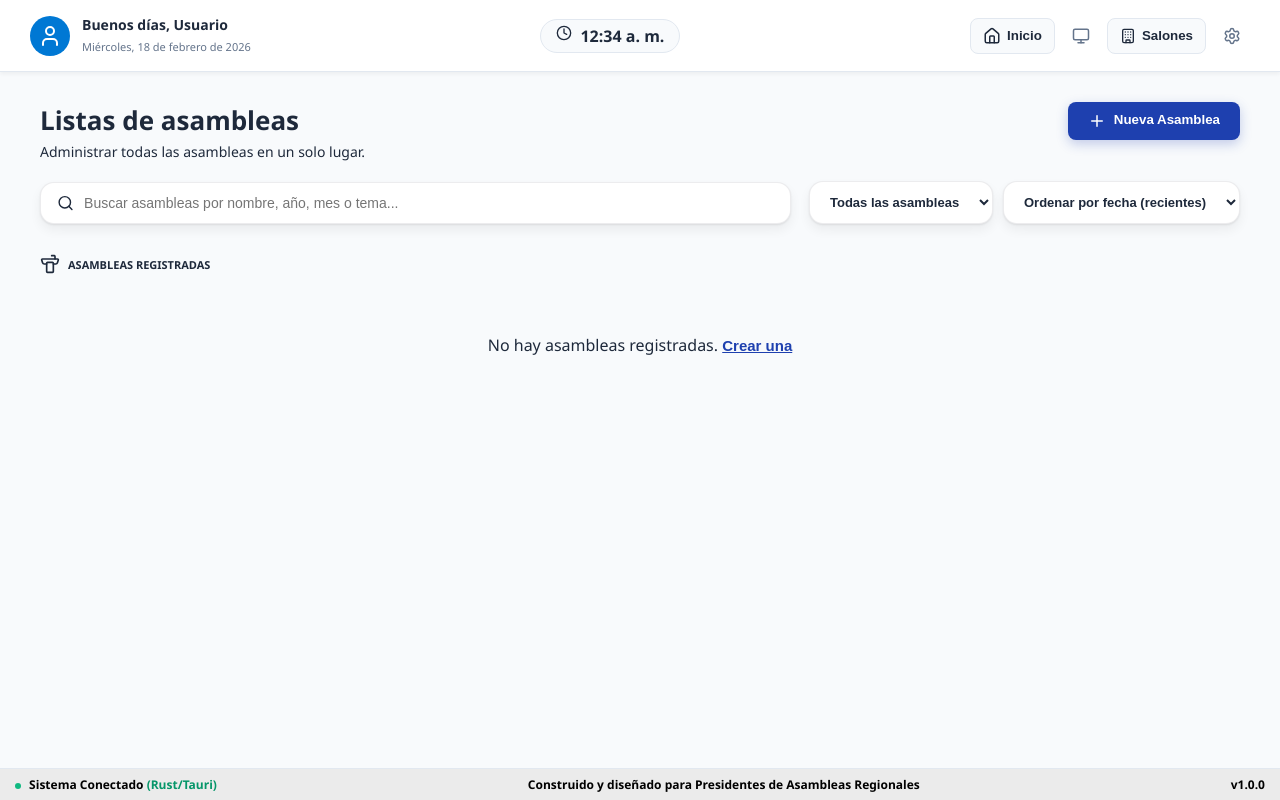
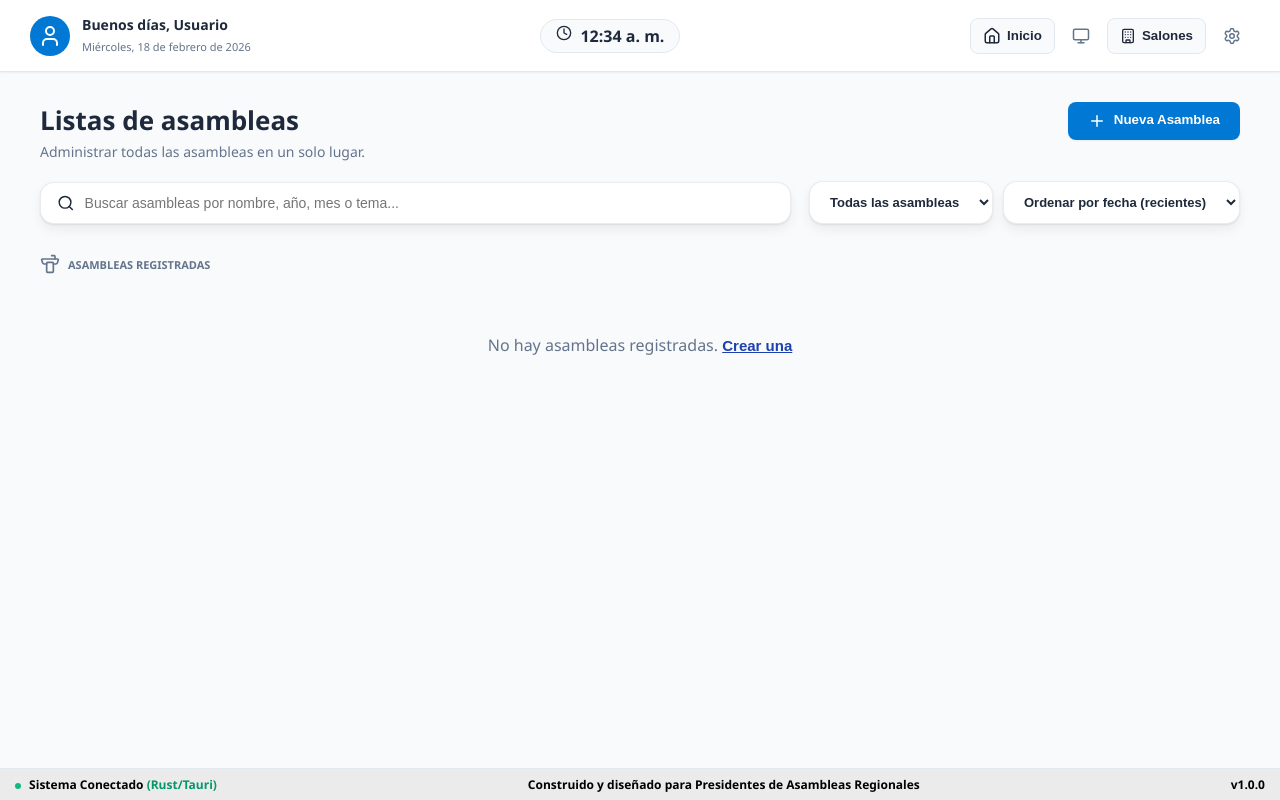
Before and after one commit to yorlenbatistareyes-prog/asistente-asamblea-tauri, a SvelteKit app: page / in a window 1280 px wide. Built offline with nearby package versions, Linux system fonts and the light colour scheme.

Commit message:
Mejoras en routes/+page.svelte

```diff
--- /dev/null
+++ b/src/app.css
@@ -0,0 +1,86 @@
+/* --- 1. RESET BÁSICO --- */
+/* Quita márgenes por defecto y asegura que el padding no rompa los tamaños */
+*, *::before, *::after {
+  box-sizing: border-box;
+  margin: 0;
+  padding: 0;
+}
+
+/* Evita que el usuario pueda seleccionar texto por accidente (útil en apps de escritorio),
+   excepto en los inputs */
+body {
+  font-family: 'Segoe UI', system-ui, -apple-system, sans-serif; /* Usa la fuente nativa del sistema */
+  user-select: none;
+  -webkit-user-select: none;
+  overflow: hidden; /* Evita el scroll global innecesario en la app de escritorio */
+}
+
+input, textarea {
+  user-select: auto;
+  -webkit-user-select: auto;
+}
+
+/* --- 2. VARIABLES DE DISEÑO (Dashboard Premium + Tus Colores) --- */
+:root {
+  /* Modo Claro */
+  --bg-body: #f8fafc;
+  --bg-card: #ffffff;
+  --text-main: #1e293b;
+  --text-sec: #64748b;
+  --border: #e2e8f0;
+  --primary: #0078d4;
+  --input-bg: #ffffff;
+  --status-bg: #EBEBEB;
+  --status-text: #000000;
+
+  /* Sombras */
+  --shadow-sm: 0 1px 2px 0 rgb(0 0 0 / 0.05);
+  --shadow-premium: 0 10px 15px -3px rgb(0 0 0 / 0.1), 0 4px 6px -4px rgb(0 0 0 / 0.1);
+}
+
+/* Modo Oscuro (¡Corregido para coincidir con tu +layout.svelte!) */
+:root.dark-theme {
+  --bg-body: #0f172a;
+  --bg-card: #1e293b;
+  --text-main: #f8fafc;
+  --text-sec: #cbd5e1;
+  --border: #334155;
+  --primary: #3b82f6;
+  --input-bg: #0f172a;
+  --status-bg: #1e293b;
+  --status-text: #f1f5f9;
+
+  /* Sombras Modo Oscuro: Usamos un borde sutil y una sombra más profunda */
+  --shadow-premium: 0 0 0 1px var(--border), 0 10px 15px -3px rgb(0 0 0 / 0.4);
+}
+
+/* --- 3. APLICAR VARIABLES AL BODY --- */
+body {
+  background-color: var(--bg-body);
+  color: var(--text-main);
+  transition: background-color 0.3s ease, color 0.3s ease; /* Transición suave al cambiar de tema */
+}
+
+/* --- 4. SCROLLBAR PERSONALIZADO (Estilo Nativo/Premium) --- */
+
+/* Ancho y alto de la barra */
+::-webkit-scrollbar {
+  width: 8px;  /* Para el scroll vertical */
+  height: 8px; /* Para el scroll horizontal */
+}
+
+/* El "carril" por donde se mueve la barra */
+::-webkit-scrollbar-track {
+  background: transparent;
+}
+
+/* La barra deslizable en sí */
+::-webkit-scrollbar-thumb {
+  background: var(--border); /* Usamos tu color de borde para que se integre al tema */
+  border-radius: 10px;       /* Bordes redondeados elegantes */
+}
+
+/* Cuando el usuario pasa el mouse sobre la barra */
+::-webkit-scrollbar-thumb:hover {
+  background: var(--text-sec); /* Resalta sutilmente usando tu color de texto secundario */
+}
--- /dev/null
+++ b/src/lib/components/ui/Panel.svelte
@@ -0,0 +1,26 @@
+<script lang="ts">
+  export let padding: string = '20px';
+  export let clasesExtra: string = '';
+  export let sinSombra: boolean = false;
+</script>
+
+<div
+  class="panel-premium {clasesExtra}"
+  style="
+    padding: {padding};
+    box-shadow: {sinSombra ? 'none' : 'var(--shadow-premium)'};
+  "
+>
+  <slot />
+</div>
+
+<style>
+  .panel-premium {
+    background-color: var(--bg-card);
+    border: 1px solid var(--border);
+    border-radius: 12px;
+    color: var(--text-main);
+    transition: background-color 0.3s ease, border-color 0.3s ease, box-shadow 0.3s ease, color 0.3s ease;
+    overflow: hidden;
+  }
+</style>
--- a/src/routes/+layout.svelte
+++ b/src/routes/+layout.svelte
@@ -1,7 +1,8 @@
 <script lang="ts">
+// 1. IMPORTACIÓN DEL CSS GLOBAL AQUÍ
+  import '../app.css';
   import { onMount } from 'svelte';
-  import {
-    User, Clock, Sun, Moon, Monitor, Settings, Building, X, Home, Trash2, MapPin, Users, Plus
+  import { User, Clock, Sun, Moon, Monitor, Settings, Building, X, Home, Trash2, MapPin, Users, Plus
   } from 'lucide-svelte';
   import { appStore, vistaActual, cargarDatosGlobales } from '$lib/stores/appStore';
   import { goto } from '$app/navigation';
@@ -233,25 +234,12 @@
 </div>
 
 <style>
-  /* VARIABLES GLOBALES */
-  :global(:root) {
-      --bg-body: #f8fafc; --bg-card: #ffffff; --text-main: #1e293b; --text-sec: #64748b;
-      --border: #e2e8f0; --primary: #0078d4; --input-bg: #ffffff;
-      --status-bg: #EBEBEB; --status-text: #000000;
-  }
-  :global(html.dark-theme) {
-      --bg-body: #0f172a; --bg-card: #1e293b; --text-main: #f8fafc; --text-sec: #cbd5e1;
-      --border: #334155; --primary: #3b82f6; --input-bg: #0f172a;
-      --status-bg: #1e293b; --status-text: #f1f5f9;
-  }
-  :global(body) { margin: 0; font-family: 'Segoe UI', sans-serif; background: var(--bg-body); color: var(--text-main); overflow: hidden; }
-
   /* LAYOUT */
   .app-layout { display: flex; flex-direction: column; height: 100vh; width: 100vw; }
   .main-content { flex: 1; overflow-y: auto; padding-bottom: 40px; position: relative; z-index: 1; }
 
   /* HEADER */
-  .top-header { display: flex; justify-content: space-between; align-items: center; padding: 15px 30px; background: var(--bg-card); border-bottom: 1px solid var(--border); box-shadow: 0 2px 4px rgba(0,0,0,0.05); z-index: 50; }
+  .top-header { display: flex; justify-content: space-between; align-items: center; padding: 15px 30px; background: var(--bg-card); border-bottom: 1px solid var(--border); box-shadow: var(--shadow-sm); z-index: 50; }
   .header-left { display: flex; gap: 12px; align-items: center; }
   .avatar { width: 40px; height: 40px; background: var(--primary); border-radius: 50%; display: flex; align-items: center; justify-content: center; color: white; }
   .user-data h2 { margin: 0; font-size: 14px; } .user-data span { font-size: 11px; color: var(--text-sec); }
@@ -275,7 +263,8 @@
   }
   .modal-box {
       background: var(--bg-card); padding: 25px; border-radius: 12px; width: 550px;
-      box-shadow: 0 20px 50px rgba(0,0,0,0.4); border: 1px solid var(--border);
+      box-shadow: var(--shadow-premium); /* <-- ¡Aquí aplicamos la nueva sombra! */
+      border: 1px solid var(--border);
       display: flex; flex-direction: column; gap: 15px;
   }
   .modal-top { display: flex; justify-content: space-between; align-items: center; padding-bottom: 10px; border-bottom: 1px solid var(--border); }
@@ -286,7 +275,7 @@
   /* GRID DEL FORMULARIO */
   .form-grid {
       display: grid;
-      grid-template-columns: 1fr 1fr; /* Dos columnas */
+      grid-template-columns: 1fr 1fr;
       gap: 15px;
       background: var(--bg-body);
       padding: 15px;
@@ -295,13 +284,13 @@
   }
 
   .input-group { display: flex; flex-direction: column; gap: 5px; }
-  .input-group.full-width { grid-column: span 2; } /* Ocupa todo el ancho */
+  .input-group.full-width { grid-column: span 2; }
 
   .input-group label { font-size: 11px; font-weight: 700; color: var(--text-sec); text-transform: uppercase; }
   .input-group input { padding: 8px; border: 1px solid var(--border); background: var(--input-bg); color: var(--text-main); border-radius: 6px; font-size: 13px; }
 
   .btn-blue {
-      grid-column: span 2; /* Botón ancho completo */
+      grid-column: span 2;
       background: var(--primary); color: white; border: none;
       padding: 10px; border-radius: 6px; cursor: pointer; font-weight: 700;
       display: flex; justify-content: center; gap: 8px; align-items: center;
--- a/src/routes/+page.svelte
+++ b/src/routes/+page.svelte
@@ -5,6 +5,7 @@
   import { ask } from "@tauri-apps/plugin-dialog";
   import { vistaActual } from '$lib/stores/appStore';
   import Configuracion from '$lib/components/gestion/Configuracion.svelte';
+  import Panel from '$lib/components/ui/Panel.svelte';
   import { Plus, Calendar, Trash2, Lectern, X, Building, Globe, Search } from 'lucide-svelte';
 
   // DATOS
@@ -179,7 +180,7 @@
 {:else}
     <div class="grid">
         {#each asambleasFiltradas as item}
-            <div class="card-blue">
+            <Panel padding="0" clasesExtra="tarjeta-asamblea">
                 <div class="card-header-integrated">
                     <span class="badge-pill">{item.identificador || '000'}</span>
                 </div>
@@ -226,7 +227,7 @@
                         Gestionar Asamblea &rarr;
                     </button>
                 </div>
-            </div>
+            </Panel>
         {/each}
     </div>
 {/if}
@@ -234,7 +235,7 @@
 
     {#if mostrarModal}
         <div class="modal-bg" on:click|self={()=>mostrarModal=false}>
-            <div class="modal">
+            <Panel padding="25px" clasesExtra="modal-ancho">
                 <div class="modal-head">
                     <h3>Nueva Asamblea</h3>
                     <button class="btn-close-text" on:click={() => mostrarModal = false}>
@@ -270,7 +271,7 @@
                     <button class="btn-sec" on:click={()=>mostrarModal=false}>Cancelar</button>
                     <button class="btn-pri" on:click={crear}>Crear</button>
                 </div>
-            </div>
+            </Panel>
         </div>
     {/if}
 
@@ -285,7 +286,7 @@
     .action-bar h2 { margin: 0; font-size: 24px; font-weight: 800; color: var(--text-main); }
     /* BOTÓN NUEVA ASAMBLEA (Color Azul Unificado) */
     .btn-new {
-        background: #1e40af; /* Mismo azul que la etiqueta */
+        background: var(--primary);
         color: white;
         border: none;
         padding: 10px 20px;
@@ -294,18 +295,16 @@
         display: flex;
         gap: 8px;
         cursor: pointer;
-        transition: background 0.2s;
-        box-shadow: 0 4px 12px rgba(30, 64, 175, 0.25); /* Sombra azul suave */
+        transition: filter 0.2s;
+        box-shadow: var(--shadow-sm);
     }
-    .btn-new:hover {
-        background: #1e3a8a; /* Un azul un poco más oscuro al pasar el mouse */
-    }
+    .btn-new:hover { filter: brightness(0.9); }
 
     /* Encabezado de la lista (ahora independiente) */
 .list-header {
     font-size: 11px;
     font-weight: 800;
-    color: var(--text-secondary);
+    color: var(--text-sec);
     text-transform: uppercase;
     margin-bottom: 20px;
     display: flex;
@@ -323,40 +322,35 @@
 /* Ajuste del mensaje vacío para que no tenga fondo extra */
 .empty {
     text-align: center;
-    color: var(--text-secondary);
+    color: var(--text-sec);
     padding: 40px;
     background: transparent; /* Asegura que no herede fondo */
     border: none;
     box-shadow: none;
 }
     /* === TARJETA === */
-    .card-blue {
-        background: linear-gradient(135deg, #bfdbfe 0%, #93c5fd 100%);
-        border-top: 5px solid #1e40af;
-        border-radius: 16px;
-        overflow: hidden;
-        box-shadow: 0 10px 15px -5px rgba(0, 0, 0, 0.2);
+   :global(.tarjeta-asamblea) {
+        border-top: 5px solid var(--primary) !important;
         display: flex;
         flex-direction: column;
-        transition: box-shadow 0.3s ease, transform 0.3s ease;
         min-height: 220px;
         position: relative;
-        border: 1px solid #bfdbfe;
+        transition: transform 0.3s ease, box-shadow 0.3s ease !important;
     }
-
-    .card-blue:hover {
-    box-shadow: 0 20px 25px -3px rgba(0, 0, 0, 0.25);
-    transform: translateY(-6px);
-}
+    :global(.tarjeta-asamblea:hover) {
+        transform: translateY(-6px);
+        box-shadow: var(--shadow-premium) !important;
+    }
 
     /* CABECERA */
     .card-header-integrated {
-        border-bottom: 1px solid rgba(30, 58, 138, 0.1);
-        padding: 12px 20px;
+        border-bottom: 1px solid var(--border);
+        padding: 18px 20px; /* Aumentamos el padding para hacerla más ancha/alta */
         display: flex;
         align-items: center;
-        height: 24px;
+        background-color: rgba(0, 0, 0, 0.06);
     }
+
     .badge-pill {
         background: #1e40af;
         color: white;
@@ -379,37 +373,35 @@
     }
 
     /* TEXTO NEGRO */
-    .text-section { display: flex; flex-direction: column; gap: 15px; flex: 1; }
-    .text-section h3 { margin: 0; font-size: 18px; font-weight: 800; line-height: 1.2; color: #0f172a; }
+   .text-section { display: flex; flex-direction: column; gap: 15px; flex: 1; }
+    .text-section h3 { margin: 0; font-size: 18px; font-weight: 800; line-height: 1.2; color: var(--text-main); }
 
     .info-line { display: flex; gap: 12px; align-items: flex-start; }
-    .ico-dark { color: #1e3a8a; margin-top: 2px; }
+    .ico-dark { color: var(--primary); margin-top: 2px; }
     .info-col { display: flex; flex-direction: column; }
-    .info-col b { font-size: 14px; font-weight: 700; color: #1e293b; }
-    .info-col span { font-size: 11px; color: #475569; font-weight: 600; }
+    .info-col b { font-size: 14px; font-weight: 700; color: var(--text-main); }
+    .info-col span { font-size: 11px; color: var(--text-sec); font-weight: 600; }
 
-    /* ICONO GRANDE (SÓLIDO PERO FINO) */
     .icon-section {
-        color: #1d4ed8;
-        opacity: 1;
+        color: var(--primary);
+        opacity: 0.8;
         display: flex;
         align-items: center;
         justify-content: center;
-        filter: drop-shadow(0 4px 6px rgba(0,0,0,0.1));
     }
 
-    /* PIE */
+  /* PIE */
     .card-hover-footer {
         padding: 15px 20px;
         display: flex;
         gap: 12px;
-        background: rgba(255, 255, 255, 0.8);
+        background: var(--bg-body);
+        border-top: 1px solid var(--border);
         opacity: 0;
         transform: translateY(10px);
         transition: all 0.3s ease;
-        border-top: 1px solid rgba(0,0,0,0.05);
     }
-    .card-blue:hover .card-hover-footer { opacity: 1; transform: translateY(0); }
+    :global(.tarjeta-asamblea:hover) .card-hover-footer { opacity: 1; transform: translateY(0); }
 
     /* BOTONES */
     .btn-trash {
@@ -424,14 +416,16 @@
 
     /* MODAL */
     .modal-bg { position: fixed; top: 0; left: 0; width: 100%; height: 100%; background: rgba(0,0,0,0.6); z-index: 9999; display: flex; justify-content: center; align-items: center; backdrop-filter: blur(2px); }
-    .modal { background: var(--bg-card); width: 400px; padding: 25px; border-radius: 12px; box-shadow: 0 20px 50px rgba(0,0,0,0.4); border: 1px solid var(--border-color); }
+
+    :global(.modal-ancho) { width: 400px; display: flex; flex-direction: column; gap: 10px; }
+
 
     .modal-form { display: flex; flex-direction: column; gap: 10px; }
-    .modal-form input, select { padding: 10px; border: 1px solid var(--border-color); border-radius: 6px; background: var(--input-bg); color: var(--text-main); }
-    .modal-form label { font-size: 11px; font-weight: 700; color: var(--text-secondary); text-transform: uppercase; }
+    .modal-form input, select { padding: 10px; border: 1px solid var(--border); border-radius: 6px; background: var(--input-bg); color: var(--text-main); }
+    .modal-form label { font-size: 11px; font-weight: 700; color: var(--text-sec); text-transform: uppercase; }
     .modal-foot { margin-top: 20px; display: flex; justify-content: flex-end; gap: 10px; }
     .btn-pri { background: var(--primary); color: white; border: none; padding: 8px 16px; border-radius: 6px; cursor: pointer; }
-    .btn-sec { background: transparent; border: 1px solid var(--border-color); padding: 8px 16px; border-radius: 6px; cursor: pointer; color: var(--text-secondary); }
+    .btn-sec { background: transparent; border: 1px solid var(--border); padding: 8px 16px; border-radius: 6px; cursor: pointer; color: var(--text-sec); }
 
   .modal-head {
     display: flex;
@@ -439,7 +433,7 @@
     align-items: center; /* <--- ESTO ES LA CLAVE. Evita que el botón se estire a lo alto */
     margin-bottom: 20px;
     padding-bottom: 10px;
-    border-bottom: 1px solid var(--border-color);
+    border-bottom: 1px solid var(--border);
 }
     /* Botón Cerrar: Rectángulo pequeño y ajustado al texto */
 /* Botón Cerrar: Pequeño y ajustado */
@@ -456,7 +450,7 @@
     border-radius: 4px;
 
     /* TEXTO */
-    color: var(--text-secondary);
+    color: var(--text-sec);
     font-size: 11px;
     font-weight: 700;
     text-transform: uppercase;
@@ -487,7 +481,7 @@
 .subtitulo-header {
     margin: 4px 0 0 0;
     font-size: 14px;
-    color: var(--text-secondary);
+    color: var(--text-sec);
 }
 
 .controles-busqueda {
@@ -524,7 +518,7 @@
         0 2px 4px rgba(0,0,0,0.1);
 }
 
-.icon-search { color: var(--text-secondary); }
+.icon-search { color: var(--text-sec); }
 .search-box input {
     width: 100%;
     border: none;
```
